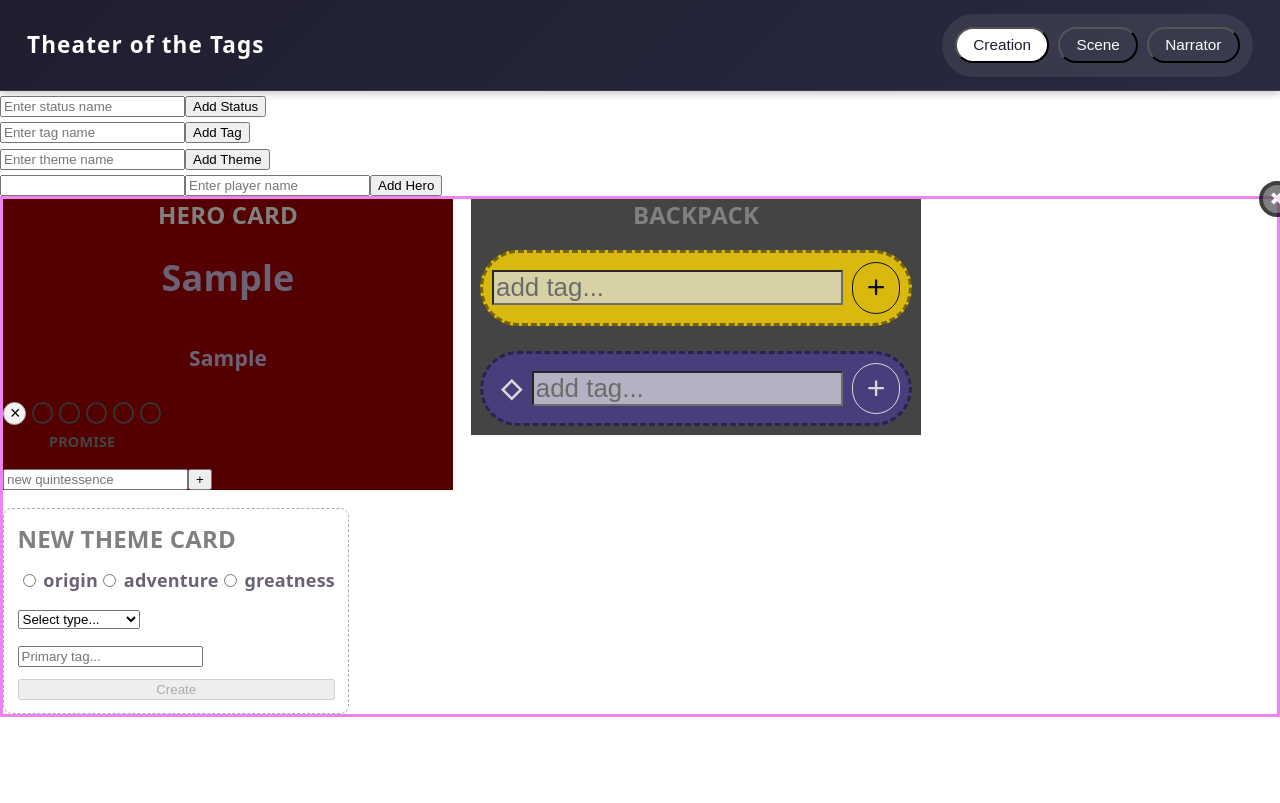
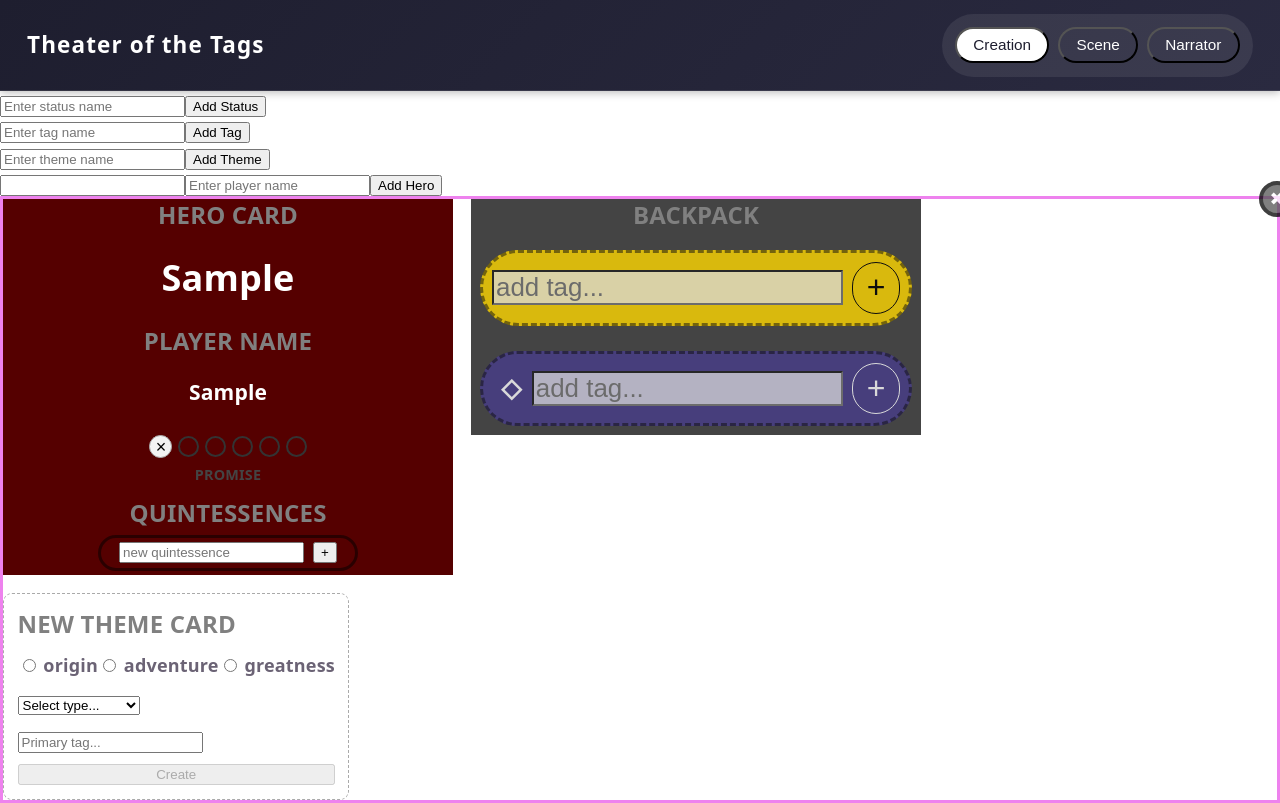
Before and after one commit to avocabavo/TheaterOfTheTags, a Vue app in the folder theater-of-the-tags/: page / in a window 1280 px wide. Both pictures are taken after typing "Sample", "Sample" into the empty fields and a click on the button "Add Hero". Built offline with nearby package versions, Linux system fonts and the light colour scheme; what y-websocket would draw is missing.

Commit message:
fiddle with the hero card styling enough to make it readable

```diff
--- a/theater-of-the-tags/src/components/Hero.vue
+++ b/theater-of-the-tags/src/components/Hero.vue
@@ -77,10 +77,12 @@ function handleCreateTheme(data: {might: Might, themeType: ThemeType, primaryTag
         <h1>{{ characterName }}</h1>
       </div>
       <div class="player-name">
+        <p class="static-words">PLAYER NAME</p>
         <h3>{{ playerName }}</h3>
       </div>
 
       <div class="tag-section">
+        <div class="promise-holder">
           <Bubbles
             :shard="shard"
             field="promise"
@@ -88,8 +90,10 @@ function handleCreateTheme(data: {might: Might, themeType: ThemeType, primaryTag
             name="PROMISE"
           />
         </div>
+      </div>
 
-      <div class="tag-section">
+      <div class="quintessences">
+        <p class="static-words">QUINTESSENCES</p>
         <div
           v-for="(quintessence, index) in quintessences"
           class="quintessence-box"
@@ -97,7 +101,7 @@ function handleCreateTheme(data: {might: Might, themeType: ThemeType, primaryTag
           <DeleteButton v-if="mode === 'narrator'" @delete="removeQuintessence(index)" />
           <p>{{ quintessence }}</p>
         </div>
-        <div>
+        <div class="quintessence-box">
           <input
             v-model="newQuintessence"
             @keydown.enter="createQuintessence"
@@ -167,12 +171,33 @@ function handleCreateTheme(data: {might: Might, themeType: ThemeType, primaryTag
   background: #500;
 }
 
+.character-name {
+  color: white;
+}
+
+.player-name {
+  width: 100%;
+  display: flex;
+  flex-direction: column;
+  align-items: center;
+
+  color: white;
+}
+
 .tag-section {
   width: 100%;
   display: flex;
   flex-wrap: wrap;
   gap: 0.4rem;
   align-items: center;
+}
+
+.promise-holder {
+  width: 100%;
+  display: flex;
+  flex-direction: row;
+  align-items: baseline;
+  justify-content: space-around;
 }
 
 .static-words {
@@ -182,8 +207,31 @@ function handleCreateTheme(data: {might: Might, themeType: ThemeType, primaryTag
   color: gray;
 }
 
+.quintessences {
+  width: 100%;
+  display: flex;
+  flex-direction: column;
+  align-items: center;
+  box-sizing: border-box;
+}
+
 .quintessence-box {
   position: relative;
+  padding: 0.25rem 1rem;
+  margin: 0.25rem;
+  border: 0.2rem solid rgba(0, 0, 0, 0.5);
+  border-radius: 999rem;
+  box-sizing: border-box;
+
+  max-width: 25rem;
+  display: flex;
+  align-items: center;
+  justify-content: space-around;
+  gap: 0.5rem;
+}
+
+.quintessence-box p {
+  margin: 0.25rem;
 }
 
 .backpack {
```
Lines whose indentation alone changed are shown as unchanged.
